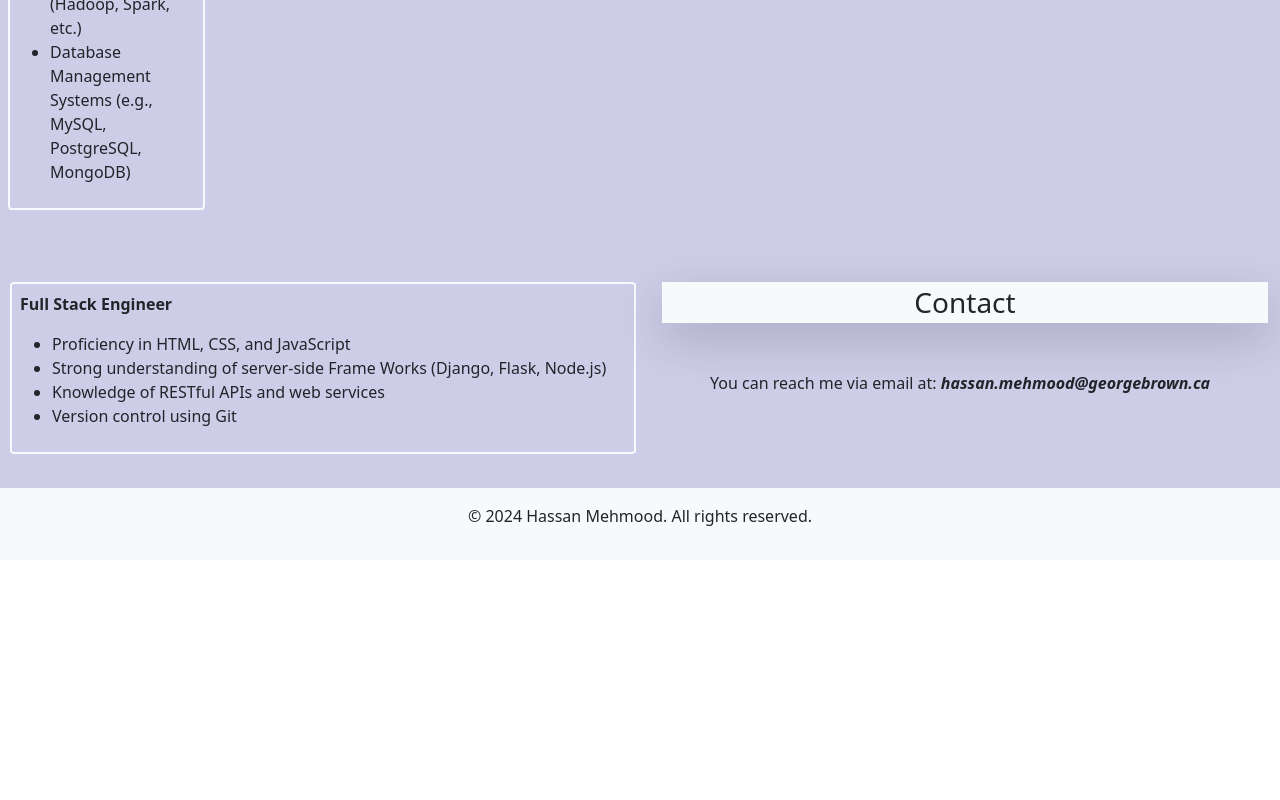
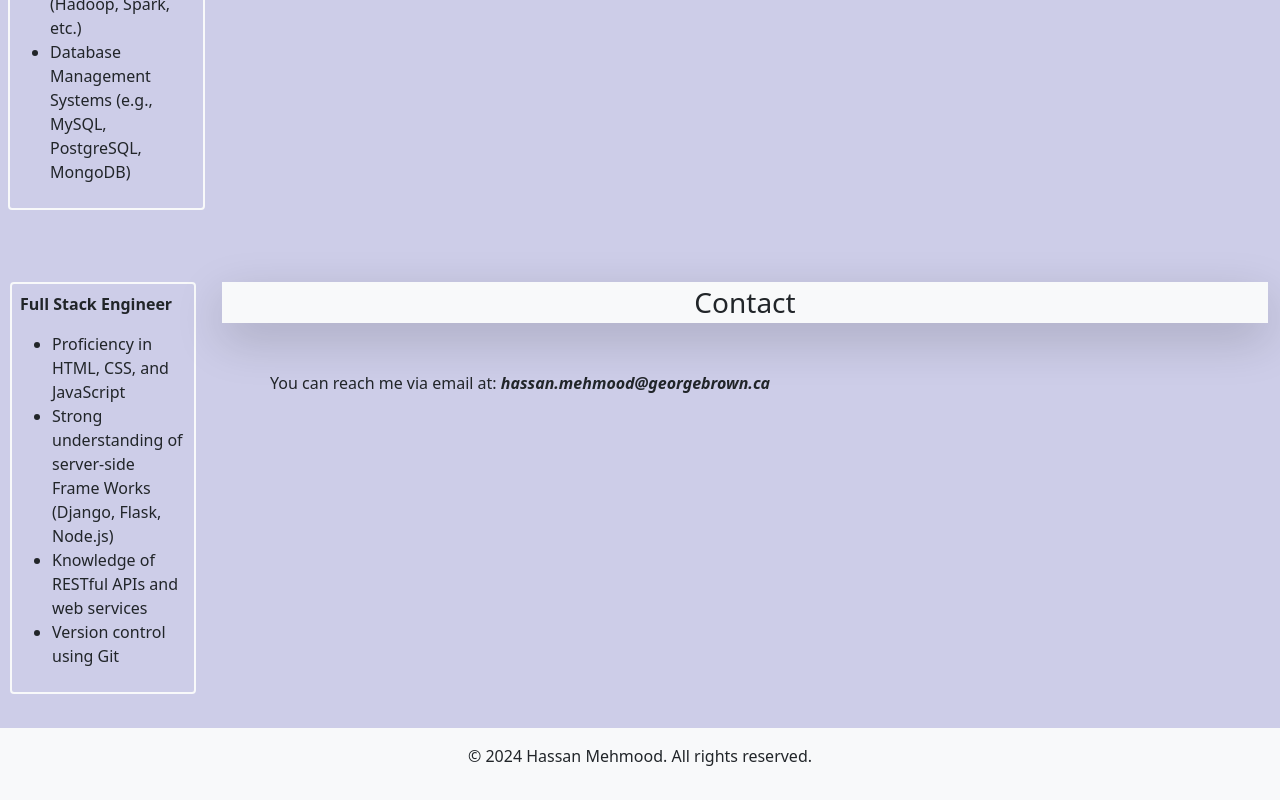
Before and after one commit to mehassanhmood/Static-Portfolio, a plain HTML site: page index.html in a window 1280 px wide. Shown: the part 1169-1969 px from the top of the page. Before the commit the page ends 1729 px from the top, so only its background shows below. Drawn offline with nearby package versions, Linux system fonts and the light colour scheme.

Commit message:
last chnages

```diff
--- a/index.html
+++ b/index.html
@@ -277,7 +277,7 @@
                     </ul>
                 </div>
 
-                <div class="col ms-4", id="contact-container">
+                <div class="col-10 ms-4", id="contact-container">
                     <h2 class="fw-normal fs-3 bg-light shadow-lg shadow-warning text-center py-1">Contact</h2>
                     <p class="mx-5 my-5">You can reach me via email at: <em><b>hassan.mehmood@georgebrown.ca</b></em></p>
                 </div>
```
